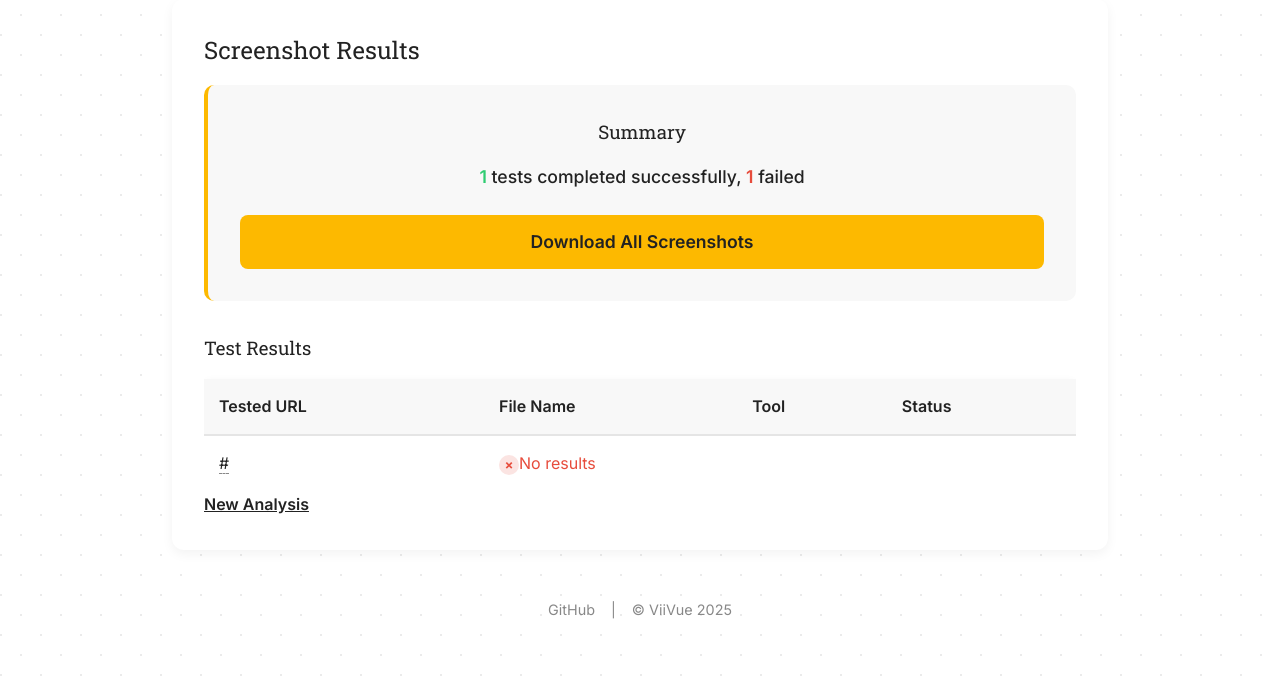
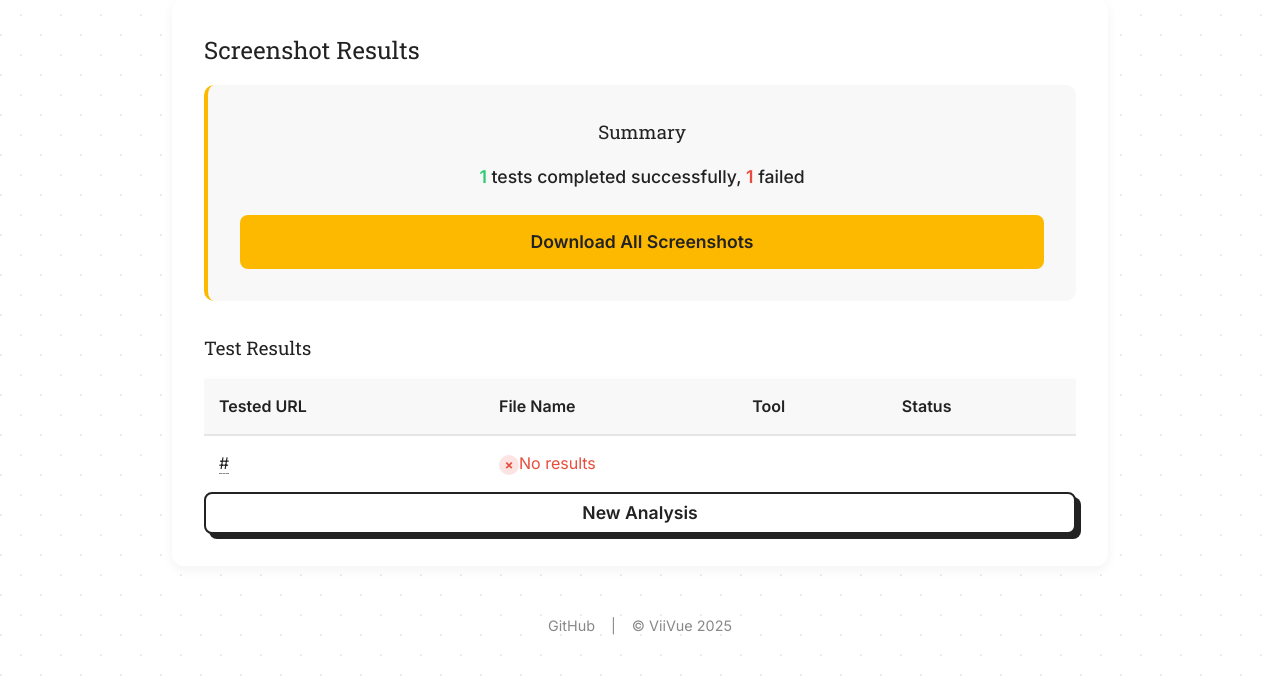
Before and after one commit to viivue/easy-page-speed-screenshots, a Flask app: template templates/results.html in a window 1280 px wide. Shown: the part 286-979 px from the top of the page. Run offline with Flask 3, Linux system fonts and the light colour scheme; the template is opened without the code that fills it: most values are stand-ins (such as "Sample title", 1, 10 or a date in 2020).

Commit message:
feat(result): update analysis style

```diff
--- a/static/css/style.css
+++ b/static/css/style.css
@@ -165,22 +165,16 @@
 }
 
 .new-analysis-btn {
-    display: inline;
-    color: var(--dark);
-    padding: 0;
-    font-size: 1rem;
-    font-weight: 600;
-    text-decoration: underline;
-    border: none;
-    border-radius: 0;
-    transition: color 0.3s ease;
+    display:inline-flex; align-items:center; justify-content:center;
+    text-align:center; text-decoration:none;
+    background:#fff; color:var(--dark);
+    border:2px solid var(--dark);
+    box-shadow:5px 5px 0 var(--dark);
+    border-radius:8px; padding:5px 23px;
 }
 
 .new-analysis-btn:hover {
-    color: var(--yellow);
-    text-decoration: underline;
-    transform: none;
-    cursor: pointer;
+    background: var(--yellow);
 }
 
 .how-it-works {
```
